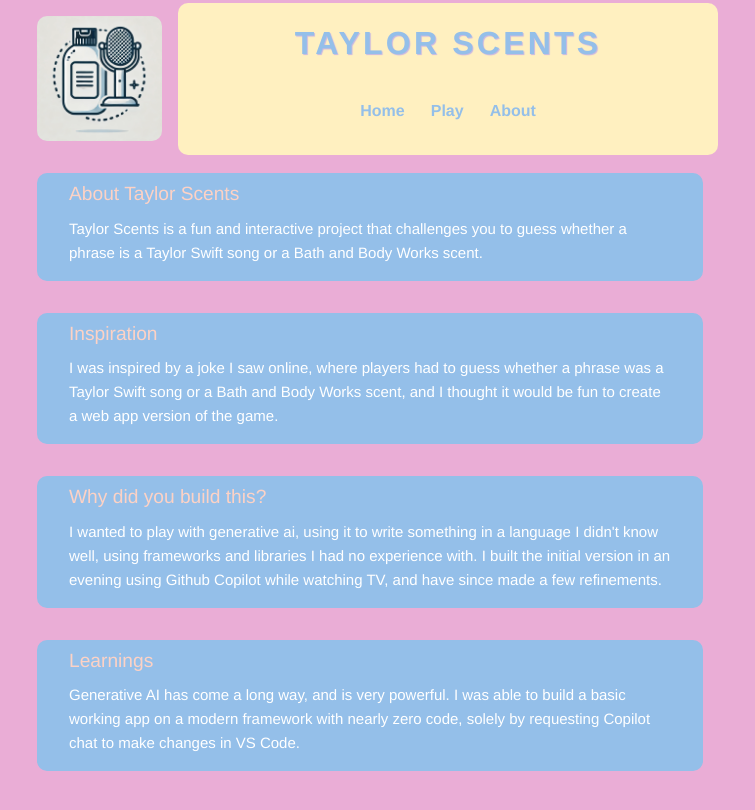
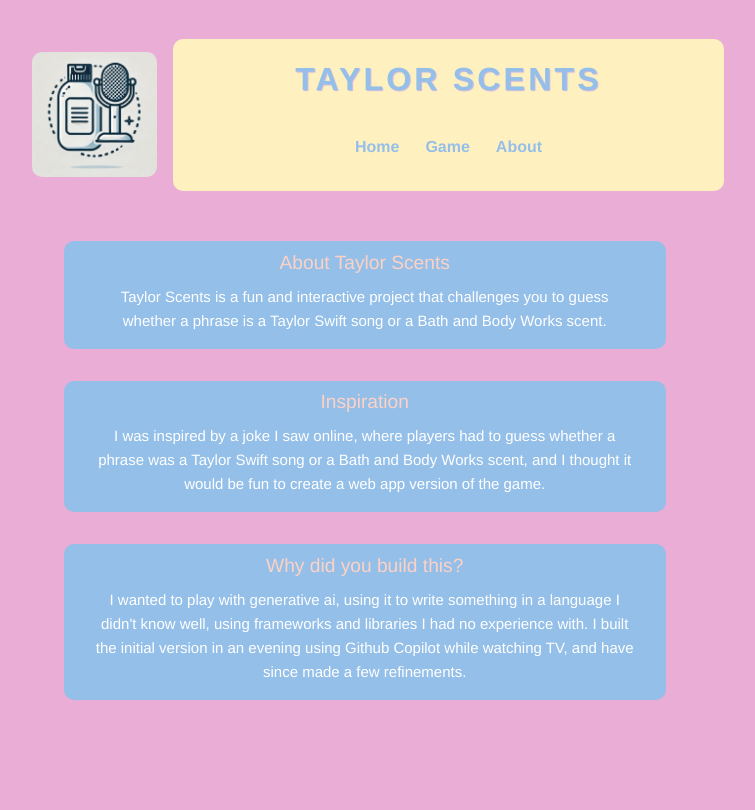
Before and after one commit to bdashrad/swiftly-scented, a Vue app: page /about in a window 1280 px wide. Shown: the top 810 px of the page, without its empty margins (270-1025 px from the left). Built offline with nearby package versions, Linux system fonts and the light colour scheme.

Commit message:
Feat: reset (#7)
* feat: add reset, make about a full view

* feat: make about a full view

* add game over handling

```diff
--- a/src/App.vue
+++ b/src/App.vue
@@ -10,7 +10,7 @@
       <h1>Taylor Scents</h1>
       <nav>
         <RouterLink to="/">Home</RouterLink>
-        <RouterLink to="/game">Play</RouterLink>
+        <RouterLink to="/game">Game</RouterLink>
         <RouterLink to="/about">About</RouterLink>
       </nav>
     </div>
--- /dev/null
+++ b/src/components/TheAbout.vue
@@ -0,0 +1,37 @@
+<script setup lang="ts">
+import WelcomeItem from './WelcomeItem.vue'
+</script>
+<template>
+  <main>
+    <WelcomeItem>
+      <template #heading>About Taylor Scents</template>
+
+      Taylor Scents is a fun and interactive project that challenges you to guess whether a phrase
+      is a Taylor Swift song or a Bath and Body Works scent.
+    </WelcomeItem>
+
+    <WelcomeItem>
+      <template #heading>Inspiration</template>
+
+      I was inspired by a joke I saw online, where players had to guess whether a phrase was a
+      Taylor Swift song or a Bath and Body Works scent, and I thought it would be fun to create a
+      web app version of the game.
+    </WelcomeItem>
+
+    <WelcomeItem>
+      <template #heading>Why did you build this?</template>
+
+      I wanted to play with generative ai, using it to write something in a language I didn't know
+      well, using frameworks and libraries I had no experience with. I built the initial version in
+      an evening using Github Copilot while watching TV, and have since made a few refinements.
+    </WelcomeItem>
+  </main>
+</template>
+
+<style>
+main {
+  max-width: 730px;
+  flex-direction: column;
+  align-items: center;
+}
+</style>
--- a/src/components/TheGame.vue
+++ b/src/components/TheGame.vue
@@ -4,18 +4,20 @@
       Read each phrase and decide if it is the name of a Taylor Swift song or a Bath and Body Works
       scent.
     </p>
-    <div class="phrase-box">
+    <div class="phrase-box" v-if="gameOver === false">
       <h2>"{{ currentPhrase }}"</h2>
 
       <button @click="vote('taylorSwiftSong')">Song</button>
       <button @click="vote('bathAndBodyWorksScent')">Scent</button>
-
-      <p v-if="result !== null">{{ result }}</p>
     </div>
 
-    <div class="score-box">
+    <div class="score-box" v-if="result !== null">
+      <p>
+        {{ result }} You've guessed {{ score.countCorrect }} out of
+        {{ score.countAttempts }} correctly!
+      </p>
       <p>Score: {{ parseFloat(score.percentCorrect.toFixed(2)) }}%</p>
-      <p>You've guessed {{ score.countCorrect }} out of {{ score.countAttempts }} correctly!</p>
+      <div v-if="result !== null"><button @click="restartGame" class="restart">Reset</button></div>
     </div>
   </div>
 </template>
@@ -28,13 +30,25 @@
 export default defineComponent({
   name: 'GameComponent',
   setup() {
-    const currentPhrase = ref('')
+    const allPhrases = [...phrases.taylorSwiftSongs, ...phrases.bathAndBodyWorksScents]
+    const currentPhrase = ref<string>('')
+    const usedPhrases = ref<Set<string>>(new Set())
     const result = ref<string | null>(null)
     const score = useScoreStore()
+    const gameOver = ref<boolean>(false)
 
     const getRandomPhrase = () => {
-      const allPhrases = [...phrases.taylorSwiftSongs, ...phrases.bathAndBodyWorksScents]
-      return allPhrases[Math.floor(Math.random() * allPhrases.length)]
+      if (usedPhrases.value.size === allPhrases.length) {
+        result.value = 'Game Over!'
+        gameOver.value = true
+        return '' // No more phrases left
+      }
+      let phrase: string
+      do {
+        phrase = allPhrases[Math.floor(Math.random() * allPhrases.length)]
+      } while (usedPhrases.value.has(phrase))
+      usedPhrases.value.add(phrase)
+      return phrase
     }
 
     const vote = (type: 'taylorSwiftSong' | 'bathAndBodyWorksScent') => {
@@ -54,11 +68,20 @@
 
     currentPhrase.value = getRandomPhrase()
 
+    const restartGame = () => {
+      score.$reset()
+      usedPhrases.value.clear()
+      result.value = null
+      currentPhrase.value = getRandomPhrase()
+    }
+
     return {
       currentPhrase,
       vote,
       result,
       score,
+      restartGame,
+      gameOver,
     }
   },
 })
@@ -110,4 +133,8 @@
   background-color: var(--vt-c-light-purple);
   color: var(--vt-c-light-peach);
 }
+
+button.restart:hover {
+  background-color: var(--vt-c-light-blue);
+}
 </style>
--- a/src/stores/score.ts
+++ b/src/stores/score.ts
@@ -16,11 +16,17 @@
     countCorrect.value++
   }
 
+  function $reset() {
+    countAttempts.value = 0
+    countCorrect.value = 0
+  }
+
   return {
     countAttempts,
     countCorrect,
     percentCorrect,
     incrementAttempts,
     increment,
+    $reset,
   }
 })
--- a/src/views/AboutView.vue
+++ b/src/views/AboutView.vue
@@ -1,53 +1,9 @@
 <script setup lang="ts">
-import WelcomeItem from '../components/WelcomeItem.vue'
+import TheAbout from '../components/TheAbout.vue'
 </script>
+
 <template>
-  <div class="about">
-    <WelcomeItem>
-      <template #heading>About Taylor Scents</template>
-
-      Taylor Scents is a fun and interactive project that challenges you to guess whether a phrase
-      is a Taylor Swift song or a Bath and Body Works scent.
-    </WelcomeItem>
-
-    <WelcomeItem>
-      <template #heading>Inspiration</template>
-
-      I was inspired by a joke I saw online, where players had to guess whether a phrase was a Taylor Swift song or a Bath and Body Works scent, and
-      I thought it would be fun to create a web app version of the game.
-
-    </WelcomeItem>
-
-    <WelcomeItem>
-      <template #heading>Why did you build this?</template>
-
-      I wanted to play with generative ai, using it to write something in a language I didn't know well, using frameworks and libraries I had no experience with.
-      I built the initial version in an evening using Github Copilot while watching TV, and have since made a few refinements.
-    </WelcomeItem>
-
-    <WelcomeItem>
-      <template #heading>Learnings</template>
-
-      Generative AI has come a long way, and is very powerful. I was able to build a basic working app on a modern framework with nearly zero code, solely by requesting Copilot chat to make changes in VS Code.
-    </WelcomeItem>
-  </div>
+  <main>
+    <TheAbout />
+  </main>
 </template>
-
-<style>
-@media (min-width: 1024px) {
-  .about {
-    max-width: 730px;
-    min-height: 100vh;
-    align-items: center;
-    /*    flex-direction: column;
-    justify-content: center;
-    text-align: center;
-    padding: 20px; */
-  }
-}
-
-.about p {
-  margin: 10px 0;
-  max-width: 600px;
-}
-</style>
```
